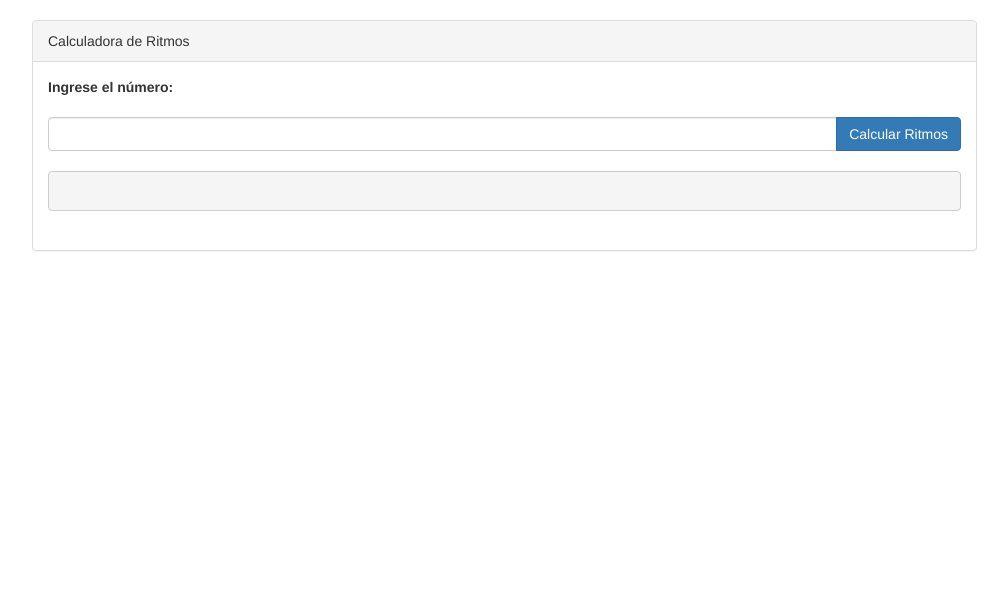
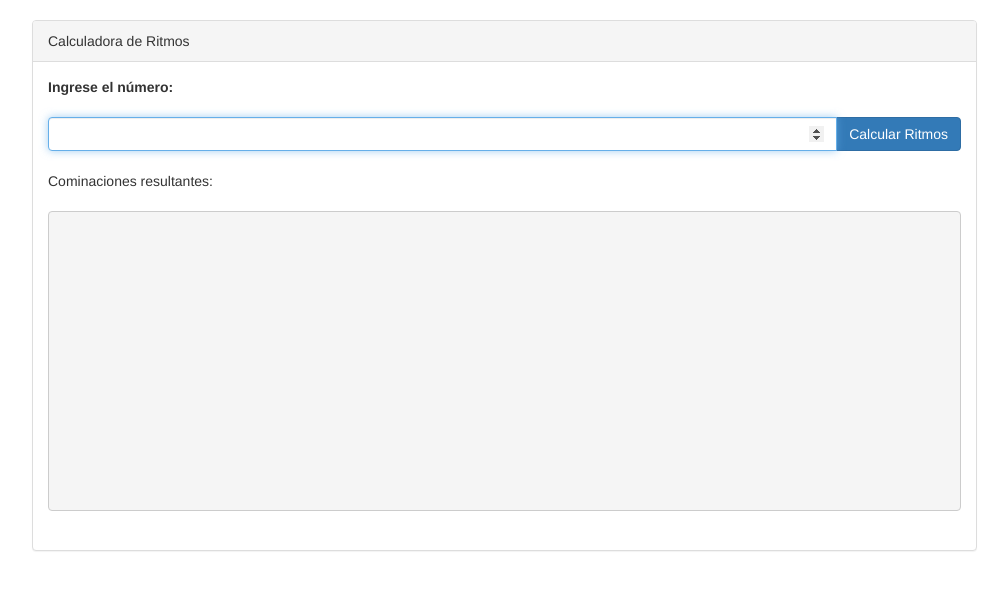
Before and after one commit to mnofresno/calculadora-ritmos, a website with bundled scripts: page web/index.html in a window 1280 px wide. Shown: the whole page, without its empty margins (38-1046 px from the left). Built offline with nearby package versions, Linux system fonts and the light colour scheme.

Commit message:
Emprolijo la pantalla de la pagina

```diff
--- a/web/index.html
+++ b/web/index.html
@@ -38,19 +38,20 @@
 						<form onsubmit="return false">
 							<div class="form-group">
 								<label for="numero">Ingrese el n&uacute;mero:</label>
-
 							</div>
-
-								<div class="input-group">
-									<input id="numero" type="number" class="form-control"/>
-									<span class="input-group-btn">
-										<button id="botonCalcular" type="submit" class="btn btn-primary">Calcular Ritmos</button>
-									</span>
-								</div>
+							<div class="input-group">
+								<input id="numero" type="number" autofocus class="form-control"/>
+								<span class="input-group-btn">
+									<button id="botonCalcular" type="submit" class="btn btn-primary">Calcular Ritmos</button>
+								</span>
+							</div>
 							<div class="row">
 								<div class="col-xs-12">
 									<br />
-									<pre id="output">
+									<span>Cominaciones resultantes:</span>
+									<br />
+									<br />
+									<pre id="output" style="min-height: 300px;">
 									</pre>
 								</div>
 							</div>
```
